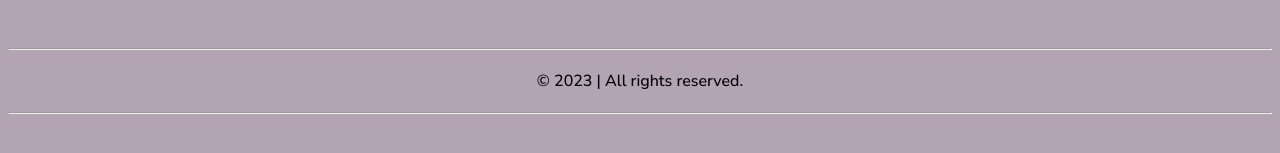
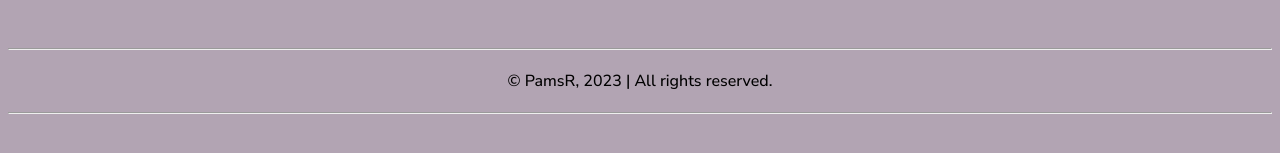
Before and after one commit to rajanmah/sba320-react-web-application, a React (Vite) app: page /movies/popular in a window 1280 px wide. Shown: the part 201-354 px from the top of the page. Built offline with nearby package versions, Linux system fonts and the light colour scheme; no server answers.

Commit message:
minor improvisation

```diff
--- a/src/App.jsx
+++ b/src/App.jsx
@@ -31,7 +31,7 @@ export default function App() {
       </Router>
 <hr />
       <footer className="footer">
- © 2023 | All rights reserved. </footer>
+ © PamsR, 2023 | All rights reserved. </footer>
          <hr/>
     </div>
   )
--- a/src/components/movieList/MovieList.jsx
+++ b/src/components/movieList/MovieList.jsx
@@ -18,7 +18,7 @@ export default function MovieList() {
     }, [type])
 
     const getData = () => {
-        fetch(`https://api.themoviedb.org/3/movie/${type ? type : "popular"}?api_key=4e44d9029b1270a757cddc766a1bcb63&language=en-US`)
+        fetch(`https://api.themoviedb.org/3/movie/${type ? type : "popular"}?api_key=05fc1aa79d3ce4aac049790fca464bad&language=en-US`)
             .then(res => res.json())
             .then(data => setMovieList(data.results))
     }
--- a/src/pages/trending/Trending.jsx
+++ b/src/pages/trending/Trending.jsx
@@ -10,7 +10,7 @@ export default function Trending() {
   useEffect(() => {
     const getData = async () => {
       try {
-        const response = await fetch(`https://api.themoviedb.org/3/trending/all/day?api_key=4e44d9029b1270a757cddc766a1bcb63&language=en-US`);
+        const response = await fetch(`https://api.themoviedb.org/3/trending/all/day?api_key=05fc1aa79d3ce4aac049790fca464bad&language=en-US`);
         if (!response.ok) {
           throw new Error('Network response was not ok');
         }
--- a/src/pages/tv/Tv.jsx
+++ b/src/pages/tv/Tv.jsx
@@ -10,7 +10,7 @@ export default function Tv() {
   useEffect(() => {
     const getData = async () => {
       try {
-        const response = await fetch(`https://api.themoviedb.org/3/discover/tv?api_key=4e44d9029b1270a757cddc766a1bcb63&language=en-US`);
+        const response = await fetch(`https://api.themoviedb.org/3/discover/tv?api_key=05fc1aa79d3ce4aac049790fca464bad&language=en-US`);
         if (!response.ok) {
           throw new Error('Network response was not ok');
         }
```
